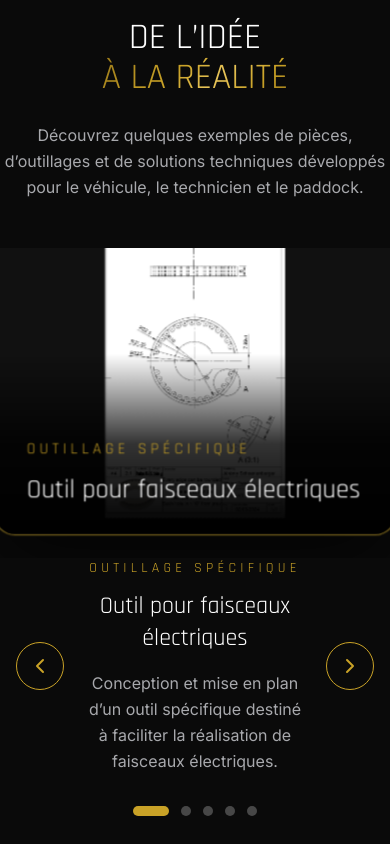
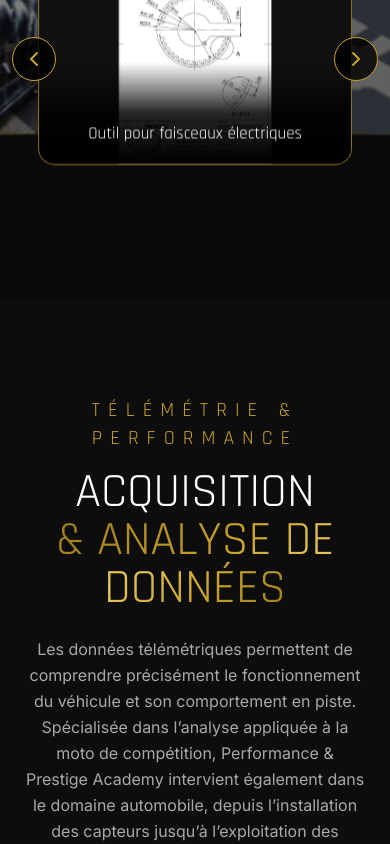
Before and after one commit to PerformancePrestigeAcademy/performance-prestige-academy, a React (Vite) app: page /preparation-developpement in a window 390 px wide. Shown: the part 6540-7384 px from the top of the page. Built offline with nearby package versions, Linux system fonts and the light colour scheme.

Commit message:
PATCH 019 v3

```diff
--- a/src/Pages/PrepDevPage.tsx
+++ b/src/Pages/PrepDevPage.tsx
@@ -323,31 +323,8 @@ export default function PrepDevPage() {
     </div>
 
   </div>
-  <div className="mt-24">
-
-  <div className="text-center mb-12">
-
-    <p className="font-racing text-xl tracking-[0.4em] text-[#C9A227] mb-4">
-      EXEMPLES DE RÉALISATIONS
-    </p>
-
-    <h3 className="font-racing text-4xl md:text-5xl mb-6">
-      DE L’IDÉE
-      <br />
-      <span className="gold-gradient">
-        À LA RÉALITÉ
-      </span>
-    </h3>
-
-    <p className="max-w-3xl mx-auto text-[#A8A9AD] leading-relaxed">
-      Découvrez quelques exemples de pièces, d’outillages et de solutions
-      techniques développés pour le véhicule, le technicien et le paddock.
-    </p>
-
-  </div>
-
+  <div className="mt-16">
   <DevelopmentCarousel />
-
 </div>
 </section>
 
--- a/src/components/DevelopmentCarousel.tsx
+++ b/src/components/DevelopmentCarousel.tsx
@@ -1,237 +1,313 @@
-import { useState } from "react";
+import {
+  useRef,
+  useState,
+  type PointerEvent,
+} from "react";
 import { ChevronLeft, ChevronRight } from "lucide-react";
 
 const developments = [
   {
     title: "Outil pour faisceaux électriques",
-    category: "OUTILLAGE SPÉCIFIQUE",
     image: "/images/prep-dev/wiring-twister-plan.png",
     alt: "Plan technique d’un outil circulaire pour faisceaux électriques",
-    description:
-      "Conception et mise en plan d’un outil spécifique destiné à faciliter la réalisation de faisceaux électriques.",
   },
   {
     title: "Support de relais",
-    category: "CAO & PROTOTYPAGE",
     image: "/images/prep-dev/support-relais-3d.png",
     alt: "Modélisation 3D d’un support de relais pour moto",
-    description:
-      "Modélisation et développement d’un support de relais adapté à son implantation sur une moto spécifique.",
   },
   {
     title: "Platine de support",
-    category: "ÉTUDE & MISE EN PLAN",
     image: "/images/prep-dev/platine-support-plan.png",
     alt: "Plan technique d’une platine de support",
-    description:
-      "Étude, prise de mesures et mise en plan d’une platine répondant aux contraintes mécaniques et d’intégration.",
   },
   {
     title: "Application sur moto d’endurance",
-    category: "COMPÉTITION EWC",
     image: "/images/prep-dev/ewc-roue-avant.png",
-    alt: "Roue avant d’une moto de course engagée en endurance",
-    description:
-      "Développement et intégration de solutions techniques adaptées aux exigences d’une moto de compétition.",
+    alt: "Roue avant d’une moto de compétition d’endurance",
   },
   {
     title: "Cabine de chauffe",
-    category: "SOLUTION PADDOCK",
     image: "/images/prep-dev/cabine-chauffe.png",
     alt: "Cabine de chauffe fabriquée pour le paddock",
-    description:
-      "Conception et fabrication d’une solution de paddock destinée à améliorer l’organisation et la préparation du matériel.",
   },
 ];
 
 export default function DevelopmentCarousel() {
   const [activeIndex, setActiveIndex] = useState(0);
-
-  const cardAngle = 360 / developments.length;
+  const pointerStartX = useRef<number | null>(null);
 
   const previousSlide = () => {
     setActiveIndex((currentIndex) =>
-      currentIndex === 0 ? developments.length - 1 : currentIndex - 1
+      currentIndex === 0
+        ? developments.length - 1
+        : currentIndex - 1
     );
   };
 
   const nextSlide = () => {
     setActiveIndex((currentIndex) =>
-      currentIndex === developments.length - 1 ? 0 : currentIndex + 1
+      currentIndex === developments.length - 1
+        ? 0
+        : currentIndex + 1
     );
   };
 
-  const getCircularDistance = (index: number) => {
-    const directDistance = Math.abs(index - activeIndex);
-    return Math.min(
-      directDistance,
-      developments.length - directDistance
-    );
+  const getRelativePosition = (index: number) => {
+    let position = index - activeIndex;
+    const total = developments.length;
+
+    if (position > total / 2) {
+      position -= total;
+    }
+
+    if (position < -total / 2) {
+      position += total;
+    }
+
+    return position;
   };
 
-  const activeDevelopment = developments[activeIndex];
+  const handlePointerDown = (
+    event: PointerEvent<HTMLDivElement>
+  ) => {
+    pointerStartX.current = event.clientX;
+    event.currentTarget.setPointerCapture(event.pointerId);
+  };
+
+  const handlePointerUp = (
+    event: PointerEvent<HTMLDivElement>
+  ) => {
+    if (pointerStartX.current === null) {
+      return;
+    }
+
+    const movement = event.clientX - pointerStartX.current;
+
+    if (movement < -50) {
+      nextSlide();
+    }
+
+    if (movement > 50) {
+      previousSlide();
+    }
+
+    pointerStartX.current = null;
+  };
 
   return (
     <div className="w-full">
       <style>
         {`
-          .development-wheel {
-            --dev-card-width: 520px;
-            --dev-card-height: 340px;
-            --dev-radius: 470px;
+          .development-coverflow {
+            --card-width: min(31vw, 400px);
+            --card-height: 280px;
 
             position: relative;
-            height: 420px;
-            perspective: 1500px;
+            height: 350px;
             overflow: hidden;
+            perspective: 1400px;
+            touch-action: pan-y;
+            user-select: none;
           }
 
-          .development-wheel-ring {
+          .development-coverflow-card {
             position: absolute;
-            inset: 25px 0 0;
+            top: 20px;
+            left: 50%;
+
+            width: var(--card-width);
+            height: var(--card-height);
+            margin-left: calc(var(--card-width) / -2);
+
+            overflow: hidden;
+            border-radius: 16px;
+            border: 1px solid rgba(201, 162, 39, 0.65);
+            background: #111111;
+
             transform-style: preserve-3d;
-            transition: transform 900ms cubic-bezier(0.22, 1, 0.36, 1);
+            transform-origin: center center;
+
+            transition:
+              transform 650ms cubic-bezier(0.22, 1, 0.36, 1),
+              opacity 650ms ease,
+              filter 650ms ease;
           }
 
-          .development-wheel-card {
-            position: absolute;
-            top: 0;
-            left: 50%;
-            width: var(--dev-card-width);
-            height: var(--dev-card-height);
-            margin-left: calc(var(--dev-card-width) / -2);
-            backface-visibility: hidden;
-            transform-style: preserve-3d;
-            transition:
-              opacity 700ms ease,
-              filter 700ms ease;
+          .development-coverflow-card[data-position="0"] {
+            z-index: 10;
+            opacity: 1;
+            filter: none;
+            transform:
+              translateX(0)
+              translateZ(80px)
+              rotateY(0deg)
+              scale(1);
           }
 
-          @media (max-width: 1024px) {
-            .development-wheel {
-              --dev-card-width: 420px;
-              --dev-card-height: 290px;
-              --dev-radius: 360px;
+          .development-coverflow-card[data-position="-1"] {
+            z-index: 8;
+            opacity: 0.82;
+            filter: brightness(0.58) blur(0.8px);
+            transform:
+              translateX(-76%)
+              translateZ(-90px)
+              rotateY(18deg)
+              scale(0.88);
+          }
 
-              height: 370px;
+          .development-coverflow-card[data-position="1"] {
+            z-index: 8;
+            opacity: 0.82;
+            filter: brightness(0.58) blur(0.8px);
+            transform:
+              translateX(76%)
+              translateZ(-90px)
+              rotateY(-18deg)
+              scale(0.88);
+          }
+
+          .development-coverflow-card[data-position="-2"] {
+            z-index: 6;
+            opacity: 0.55;
+            filter: brightness(0.38) blur(1.2px);
+            transform:
+              translateX(-138%)
+              translateZ(-190px)
+              rotateY(26deg)
+              scale(0.72);
+          }
+
+          .development-coverflow-card[data-position="2"] {
+            z-index: 6;
+            opacity: 0.55;
+            filter: brightness(0.38) blur(1.2px);
+            transform:
+              translateX(138%)
+              translateZ(-190px)
+              rotateY(-26deg)
+              scale(0.72);
+          }
+
+          .development-coverflow-card[data-position="hidden"] {
+            z-index: 0;
+            opacity: 0;
+            pointer-events: none;
+            filter: brightness(0.2) blur(2px);
+            transform:
+              translateX(0)
+              translateZ(-300px)
+              scale(0.55);
+          }
+
+          @media (max-width: 900px) {
+            .development-coverflow {
+              --card-width: min(62vw, 360px);
+              --card-height: 260px;
+
+              height: 325px;
+            }
+
+            .development-coverflow-card[data-position="-1"] {
+              transform:
+                translateX(-62%)
+                translateZ(-80px)
+                rotateY(16deg)
+                scale(0.82);
+            }
+
+            .development-coverflow-card[data-position="1"] {
+              transform:
+                translateX(62%)
+                translateZ(-80px)
+                rotateY(-16deg)
+                scale(0.82);
+            }
+
+            .development-coverflow-card[data-position="-2"],
+            .development-coverflow-card[data-position="2"] {
+              opacity: 0.22;
             }
           }
 
           @media (max-width: 640px) {
-            .development-wheel {
-              --dev-card-width: 78vw;
-              --dev-card-height: 235px;
-              --dev-radius: 245px;
+            .development-coverflow {
+              --card-width: 76vw;
+              --card-height: 225px;
 
-              height: 310px;
-              perspective: 1000px;
+              height: 290px;
             }
 
-            .development-wheel-ring {
-              inset: 20px 0 0;
+            .development-coverflow-card[data-position="-2"],
+            .development-coverflow-card[data-position="2"] {
+              opacity: 0;
+              pointer-events: none;
             }
           }
         `}
       </style>
 
-      <div className="development-wheel">
       <div
-          className="development-wheel-ring"
-          style={{
-            transform: `rotateY(${-activeIndex * cardAngle}deg)`,
+        className="development-coverflow cursor-grab active:cursor-grabbing"
+        onPointerDown={handlePointerDown}
+        onPointerUp={handlePointerUp}
+        onPointerCancel={() => {
+          pointerStartX.current = null;
         }}
       >
         {developments.map((development, index) => {
-            const distance = getCircularDistance(index);
-            const isActive = index === activeIndex;
+          const position = getRelativePosition(index);
+          const isVisible = Math.abs(position) <= 2;
+          const isActive = position === 0;
 
           return (
             <button
               key={development.image}
               type="button"
+              data-position={
+                isVisible ? String(position) : "hidden"
+              }
               onClick={() => setActiveIndex(index)}
-                className="development-wheel-card overflow-hidden rounded-2xl border border-[#C9A227]/60 bg-[#111111] shadow-[0_20px_60px_rgba(0,0,0,0.65)]"
-                style={{
-                  transform: `rotateY(${index * cardAngle}deg) translateZ(var(--dev-radius))`,
-                  opacity: distance <= 1 ? 1 : 0,
-                  filter: isActive
-                    ? "brightness(1)"
-                    : "brightness(0.42)",
-                  pointerEvents: distance <= 1 ? "auto" : "none",
-                }}
-                aria-label={`Afficher la réalisation : ${development.title}`}
+              className="development-coverflow-card"
+              aria-label={`Afficher ${development.title}`}
               aria-current={isActive ? "true" : undefined}
             >
               <img
                 src={development.image}
                 alt={development.alt}
-                  className="h-full w-full object-contain p-3"
+                draggable={false}
+                className="h-full w-full object-contain"
               />
 
-                <div className="absolute inset-x-0 bottom-0 bg-gradient-to-t from-black via-black/80 to-transparent px-6 pb-5 pt-16 text-left">
-                  <p className="font-racing text-xs tracking-[0.25em] text-[#C9A227]">
-                    {development.category}
-                  </p>
-
-                  <h4 className="mt-2 font-racing text-xl text-white">
+              {isActive && (
+                <div className="absolute inset-x-0 bottom-0 bg-gradient-to-t from-black via-black/85 to-transparent px-5 pb-4 pt-14">
+                  <h4 className="text-center font-racing text-base md:text-lg text-white">
                     {development.title}
                   </h4>
                 </div>
+              )}
             </button>
           );
         })}
-        </div>
-      </div>
 
-      <div className="mx-auto flex max-w-4xl items-center justify-center gap-6 px-4">
         <button
           type="button"
           onClick={previousSlide}
-          className="flex h-12 w-12 shrink-0 items-center justify-center rounded-full border border-[#C9A227] text-[#C9A227] transition-all duration-300 hover:bg-[#C9A227] hover:text-black"
+          className="absolute left-3 top-1/2 z-30 flex h-11 w-11 -translate-y-1/2 items-center justify-center rounded-full border border-[#C9A227] bg-black/80 text-[#C9A227] transition-colors hover:bg-[#C9A227] hover:text-black"
           aria-label="Réalisation précédente"
         >
           <ChevronLeft className="h-6 w-6" />
         </button>
 
-        <div className="min-h-32 flex-1 text-center">
-          <p className="font-racing text-sm tracking-[0.3em] text-[#C9A227]">
-            {activeDevelopment.category}
-          </p>
-
-          <h4 className="mt-3 font-racing text-2xl md:text-3xl">
-            {activeDevelopment.title}
-          </h4>
-
-          <p className="mx-auto mt-4 max-w-2xl leading-relaxed text-[#A8A9AD]">
-            {activeDevelopment.description}
-          </p>
-        </div>
-
         <button
           type="button"
           onClick={nextSlide}
-          className="flex h-12 w-12 shrink-0 items-center justify-center rounded-full border border-[#C9A227] text-[#C9A227] transition-all duration-300 hover:bg-[#C9A227] hover:text-black"
+          className="absolute right-3 top-1/2 z-30 flex h-11 w-11 -translate-y-1/2 items-center justify-center rounded-full border border-[#C9A227] bg-black/80 text-[#C9A227] transition-colors hover:bg-[#C9A227] hover:text-black"
           aria-label="Réalisation suivante"
         >
           <ChevronRight className="h-6 w-6" />
         </button>
       </div>
-
-      <div className="mt-8 flex justify-center gap-3">
-        {developments.map((development, index) => (
-          <button
-            key={development.title}
-            type="button"
-            onClick={() => setActiveIndex(index)}
-            className={`h-2.5 rounded-full transition-all duration-300 ${
-              index === activeIndex
-                ? "w-9 bg-[#C9A227]"
-                : "w-2.5 bg-white/25 hover:bg-white/50"
-            }`}
-            aria-label={`Afficher ${development.title}`}
-          />
-        ))}
-      </div>
     </div>
   );
 }
```
Lines whose indentation alone changed are shown as unchanged.
